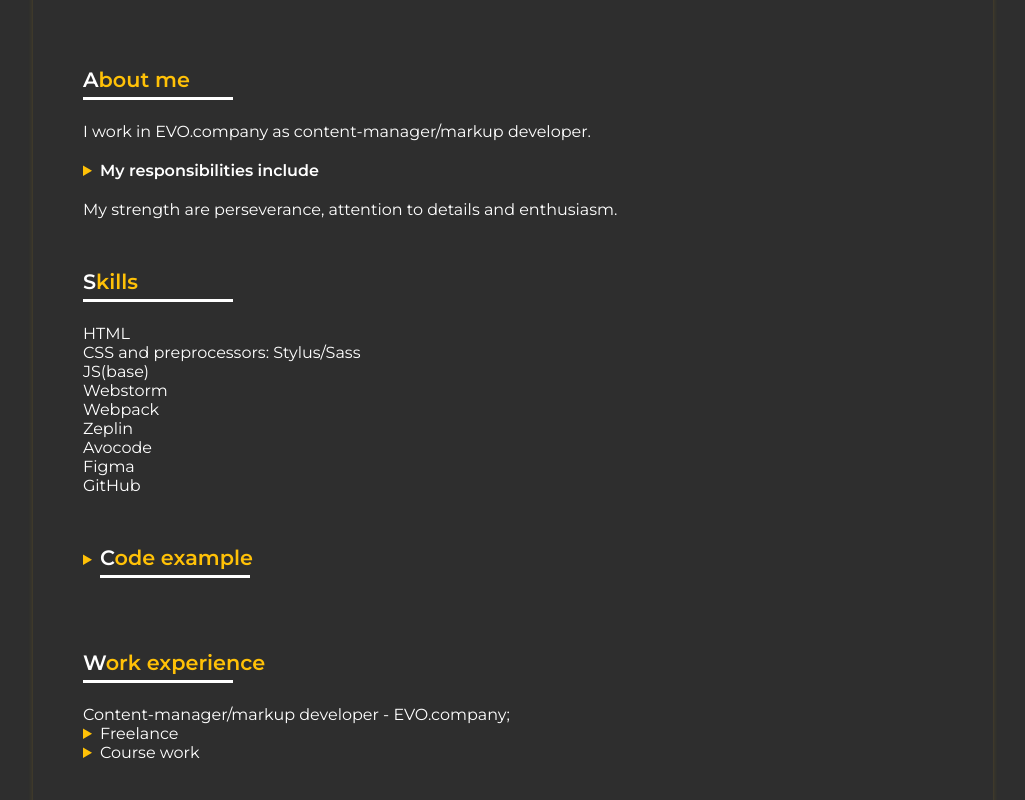
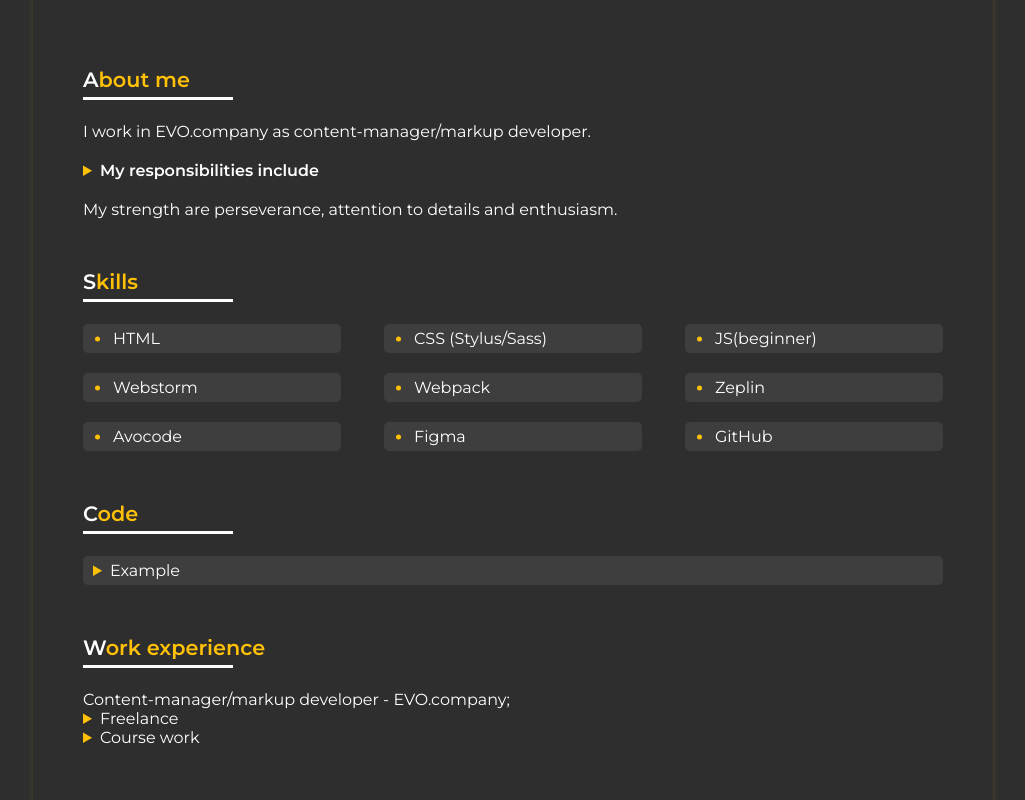
Before and after one commit to Skydanenko/rsschool-cv, a plain HTML site: page index.html in a window 1280 px wide. Shown: the part 540-1340 px from the top of the page, without its empty margins (127-1152 px from the left). Drawn offline with Linux system fonts and the light colour scheme.

Commit message:
feat: add style to code section. refactor: change background and dots position for skills__item

```diff
--- a/index.html
+++ b/index.html
@@ -75,8 +75,8 @@
             <h2 class="title">Skills</h2>
             <ul class="skills__list">
                 <li class="skills__item">HTML</li>
-                <li class="skills__item">CSS and preprocessors: Stylus/Sass</li>
-                <li class="skills__item">JS(base)</li>
+                <li class="skills__item">CSS (Stylus/Sass)</li>
+                <li class="skills__item">JS(beginner)</li>
                 <li class="skills__item">Webstorm</li>
                 <li class="skills__item">Webpack</li>
                 <li class="skills__item">Zeplin</li>
@@ -86,9 +86,11 @@
             </ul>
         </section>
         <section class="code">
+            <h2 class="title title_code">Code</h2>
             <details class="code__inner">
-                <summary><h2 class="title title_code">Code example</h2></summary>
+                <summary>Example</summary>
                 <code>
+                    <br>
                     const board = document.querySelector('#board');<br>
                     const colorNumber = ['0', '1', '2', '3', '4', '5', '6', '7', '8', '9', 'a', 'b', 'c', 'd', 'e',
                     'f'];<br>
--- a/styles/style.css
+++ b/styles/style.css
@@ -2,7 +2,7 @@
     --primary-color-bg: #2e2e2e;
     --secondary-color-bg: #3e3e3e;
     --primary-color: #fff;
-    --secondary-color: rgb(255, 193, 7);
+    --secondary-color: #ffc107;
     --semi-bold-title: 600;
 }
 
@@ -171,7 +171,8 @@ summary::marker {
     margin-top: 15px;
 }
 
-.about-responsibility__item {
+.about-responsibility__item,
+.skills__item {
     position: relative;
     padding-left: 20px;
 }
@@ -180,12 +181,12 @@ summary::marker {
     margin-bottom: 10px;
 }
 
-.about-responsibility__item::before {
+.about-responsibility__item::before,
+.skills__item::before {
     content: "";
     position: absolute;
     top: 50%;
     transform: translateY(-50%);
-    left: 2px;
     width: 5px;
     height: 5px;
     background: var(--secondary-color);
@@ -193,8 +194,41 @@ summary::marker {
     transition: 0.3s;
 }
 
+.about-responsibility__item::before {
+    left: 2px;
+}
 
-.about-responsibility__item:hover::before {
+
+.about-responsibility__item:hover::before,
+.skills__item:hover::before{
     box-shadow: 0 0 0 7px rgba(255, 193, 7,.5);
     transition: 0.3s;
 }
+
+.skills__list {
+    display: flex;
+    flex-wrap: wrap;
+    justify-content: space-between;
+}
+
+.skills__item {
+    width: 30%;
+    display: inline-block;
+    background: var(--secondary-color-bg);
+    padding: 5px 5px 5px 30px;
+    border-radius: 5px;
+}
+
+.skills__item::before {
+    left: 12px;
+}
+
+.skills__item:not(:nth-child(n+7)) {
+    margin-bottom: 20px;
+}
+
+.code__inner {
+    background: var(--secondary-color-bg);
+    padding: 5px 10px;
+    border-radius: 5px;
+}
```
